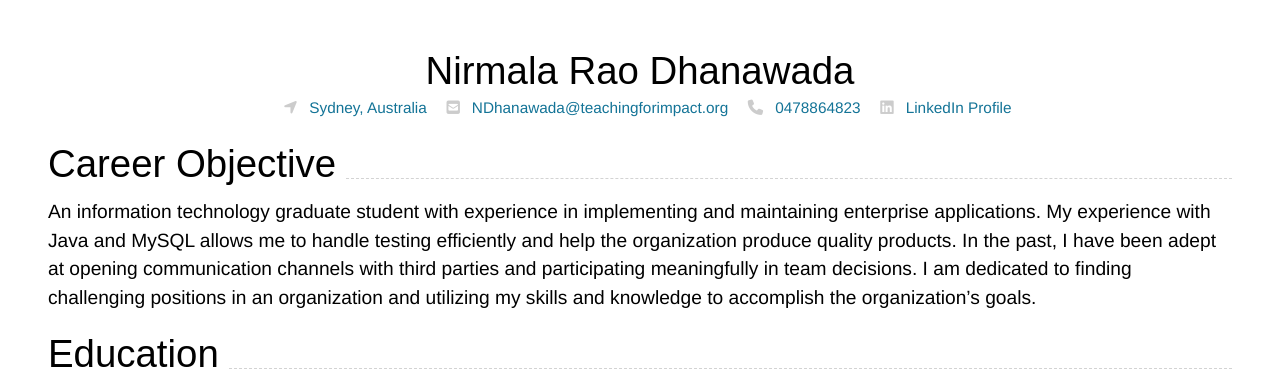
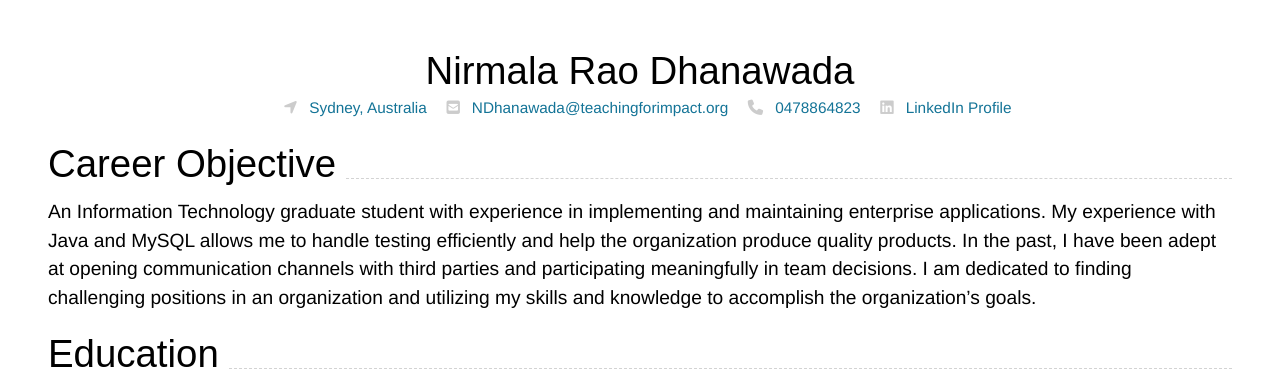
Before and after one commit to thedhanawada/me, a Jekyll site: the page built from index.md, in a window 1280 px wide and 900 px high. Shown: the top 390 px of the window. Built offline with Jekyll 4.4.1, drawn with Linux system fonts in a browser that asks for light colours; nearby versions of some CDN libraries; some of the changed text lies outside the part shown.

```diff
--- a/index.md
+++ b/index.md
@@ -41,7 +41,7 @@ Supported arguments:
 
 ## Career Objective
 
-An information technology graduate student with experience in implementing and maintaining enterprise applications. My experience with Java and MySQL allows me to handle testing efficiently and help the organization produce quality products. In the past, I have been adept at opening communication channels with third parties and participating meaningfully in team decisions. I am dedicated to finding challenging positions in an organization and utilizing my skills and knowledge to accomplish the organization's goals.
+An Information Technology graduate student with experience in implementing and maintaining enterprise applications. My experience with Java and MySQL allows me to handle testing efficiently and help the organization produce quality products. In the past, I have been adept at opening communication channels with third parties and participating meaningfully in team decisions. I am dedicated to finding challenging positions in an organization and utilizing my skills and knowledge to accomplish the organization's goals.
 
 ## Education
 
```
Also changed, not shown: _includes/cv-contact-footer.html (+5 -3 lines).
